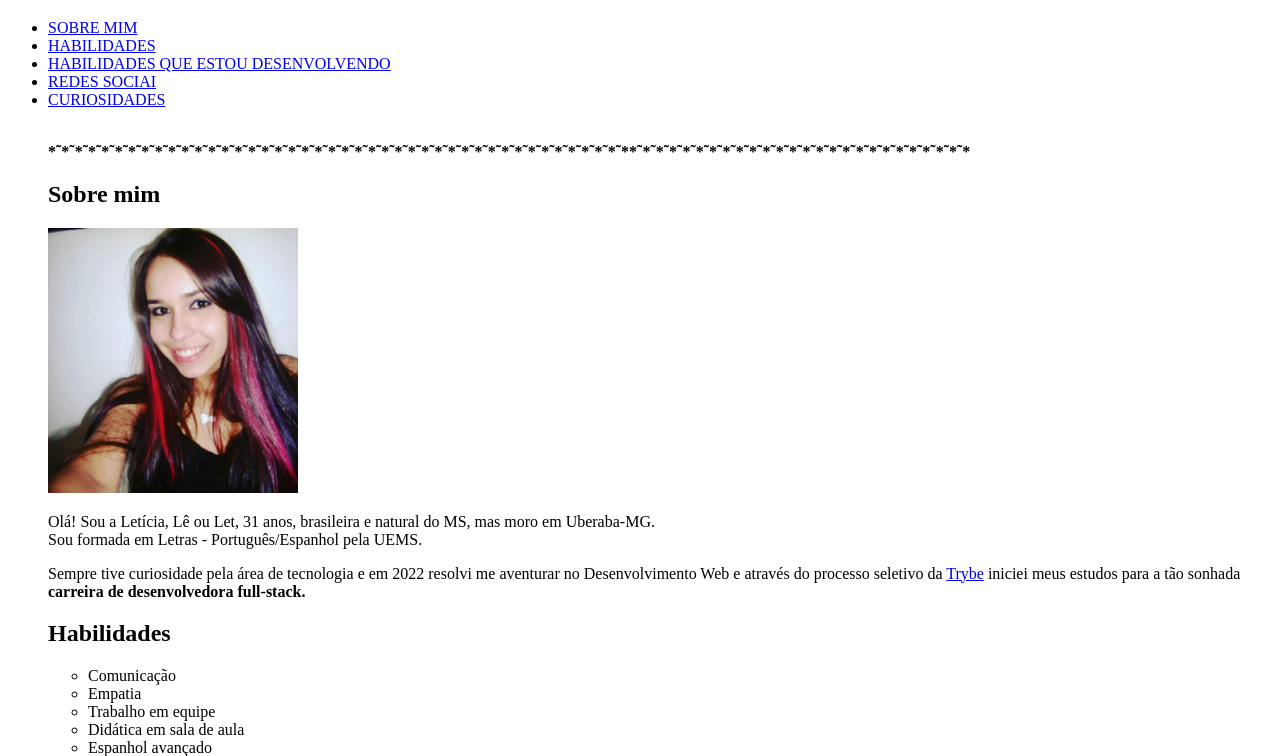
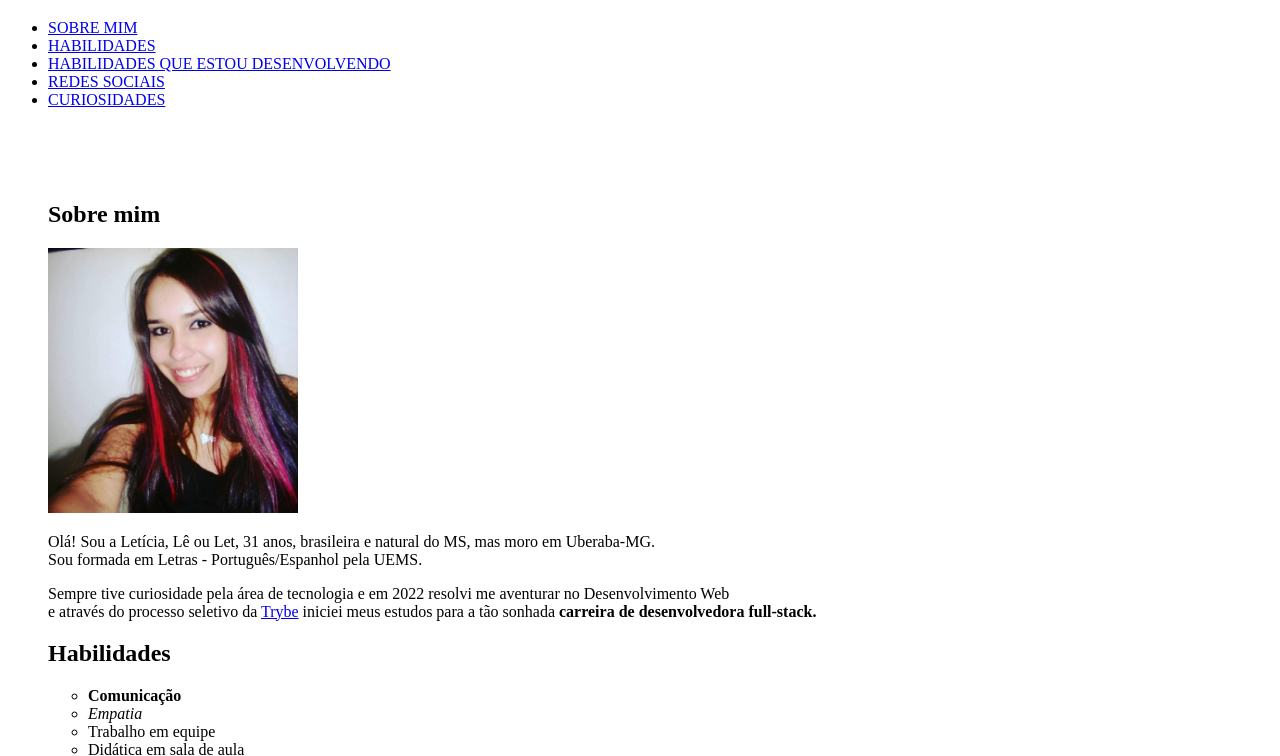
Before and after one commit to Leholive/Leholive.github.io, a plain HTML site: page index.html in a window 1280 px wide. Shown: the part 61-817 px from the top of the page. Drawn offline with Linux system fonts and the light colour scheme.

Commit message:
finalizei porftofolio com html puro

```diff
--- a/index.html
+++ b/index.html
@@ -12,19 +12,18 @@
     <li><a href="#1">SOBRE MIM</a></li>
     <li><a href="#2">HABILIDADES</a></li>
     <li><a href="#3">HABILIDADES QUE ESTOU DESENVOLVENDO</a></li>
-    <li><a href="#4">REDES SOCIAI</a></li>
+    <li><a href="#4">REDES SOCIAIS</a></li>
     <li><a href="#5">CURIOSIDADES</a></li><br>
 </u>
-
-    <p><strong>*˜*˜*˜*˜*˜*˜*˜*˜*˜*˜*˜*˜*˜*˜*˜*˜*˜*˜*˜*˜*˜*˜*˜*˜*˜*˜*˜*˜*˜*˜*˜*˜*˜*˜*˜*˜*˜*˜*˜*˜*˜*˜*˜**˜*˜*˜*˜*˜*˜*˜*˜*˜*˜*˜*˜*˜*˜*˜*˜*˜*˜*˜*˜*˜*˜*˜*˜*˜*</strong></p>
+<br><br><br>
     <h2 id="1">Sobre mim</h2>
-    <img src="/perfil.jpeg" alt="Foto de perfil de Letícia" width="250px">
+    <img id="6" src="/perfil.jpeg" alt="Foto de perfil de Letícia" width="250px">
     <p>Olá! Sou a Letícia, Lê ou Let, 31 anos, brasileira e natural do MS, mas moro em Uberaba-MG.<br>Sou formada em Letras - Português/Espanhol pela UEMS.</p>
-    <p>Sempre tive curiosidade pela área de tecnologia e em 2022 resolvi me aventurar no Desenvolvimento Web e através do processo seletivo da <a href="https://www.betrybe.com/?utm_source=google&utm_medium=cpc&utm_campaign=pmax5&utm_content=ad1&gclid=Cj0KCQjw1N2TBhCOARIsAGVHQc5TBC1rRKsQvi-ojq36jjGVi-292edFR0T0jmRZpjAStlHlUz0Q_7caAiArEALw_wcB" target="_blank">Trybe</a> iniciei meus estudos para a tão sonhada <strong>carreira de desenvolvedora full-stack.</strong></p>
+    <p>Sempre tive curiosidade pela área de tecnologia e em 2022 resolvi me aventurar no Desenvolvimento Web<br> e através do processo seletivo da <a href="https://www.betrybe.com/?utm_source=google&utm_medium=cpc&utm_campaign=pmax5&utm_content=ad1&gclid=Cj0KCQjw1N2TBhCOARIsAGVHQc5TBC1rRKsQvi-ojq36jjGVi-292edFR0T0jmRZpjAStlHlUz0Q_7caAiArEALw_wcB" target="_blank">Trybe</a> iniciei meus estudos para a tão sonhada <strong>carreira de desenvolvedora full-stack.</strong></p>
     <h2 id="2">Habilidades</h2>
     <ul>
-        <li>Comunicação</li>
-        <li>Empatia</li>
+        <li><strong>Comunicação</strong></li>
+        <li><em>Empatia</em></li>
         <li>Trabalho em equipe</li>
         <li>Didática em sala de aula</li>
         <li>Espanhol avançado</li>
@@ -48,5 +47,6 @@
     <li>Amo dar aulas e interagir com os alunos, é uma experiência incrível</li>
     <li>Adoro viagens curtas, sinto falta de casa</li>
     <li>Adoro estudar e aprender coisas novas</li>
+    <li><a href="#6">Minha foto</a></li>
 </body>
 </html>
```
